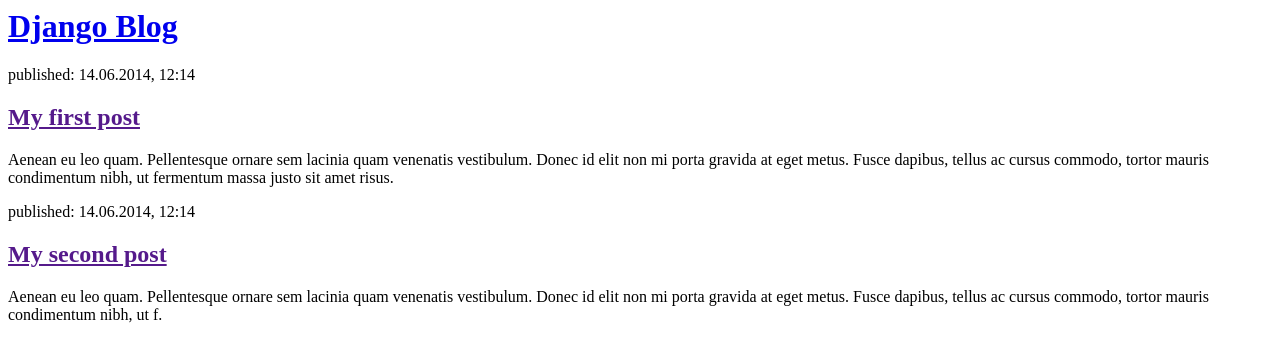
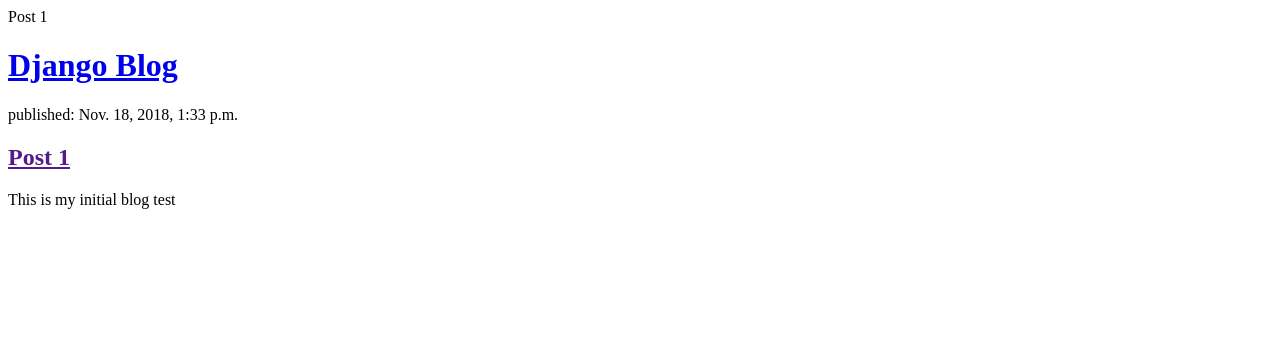
Before and after one commit to shindesharad71/Django-Blog, a Django app: page / in a window 1280 px wide. Shown: the top 362 px of the page. Run offline with Django 3.2, Linux system fonts and the light colour scheme; data comes from the database, SQL or seed files in the repository.

Commit message:
looping template added

```diff
--- a/blog/templates/blog/post_list.html
+++ b/blog/templates/blog/post_list.html
@@ -5,24 +5,19 @@
 </head>
 
 <body>
+    {% for post in posts %}
+    {{ post }}
+    {% endfor %}
     <div>
         <h1><a href="/">Django Blog</a></h1>
     </div>
-
+    {% for post in posts %}
     <div>
-        <p>published: 14.06.2014, 12:14</p>
-        <h2><a href="">My first post</a></h2>
-        <p>Aenean eu leo quam. Pellentesque ornare sem lacinia quam venenatis vestibulum. Donec id elit non mi porta
-            gravida at eget metus. Fusce dapibus, tellus ac cursus commodo, tortor mauris condimentum nibh, ut
-            fermentum massa justo sit amet risus.</p>
+        <p>published: {{ post.published_date }}</p>
+        <h2><a href="">{{ post.title }}</a></h2>
+        <p>{{ post.text|linebreaksbr }}</p>
     </div>
-
-    <div>
-        <p>published: 14.06.2014, 12:14</p>
-        <h2><a href="">My second post</a></h2>
-        <p>Aenean eu leo quam. Pellentesque ornare sem lacinia quam venenatis vestibulum. Donec id elit non mi porta
-            gravida at eget metus. Fusce dapibus, tellus ac cursus commodo, tortor mauris condimentum nibh, ut f.</p>
-    </div>
+    {% endfor %}
 </body>
 
 </html>
--- a/blog/views.py
+++ b/blog/views.py
@@ -1,6 +1,11 @@
 from django.shortcuts import render
+from django.utils import timezone
+from .models import Post
 
 # Create your views here.
 
+
 def post_list(request):
-    return render(request, 'blog/post_list.html')
+    posts = Post.objects.filter(
+        published_date__lte=timezone.now()).order_by('published_date')
+    return render(request, 'blog/post_list.html', {'posts': posts})
```
